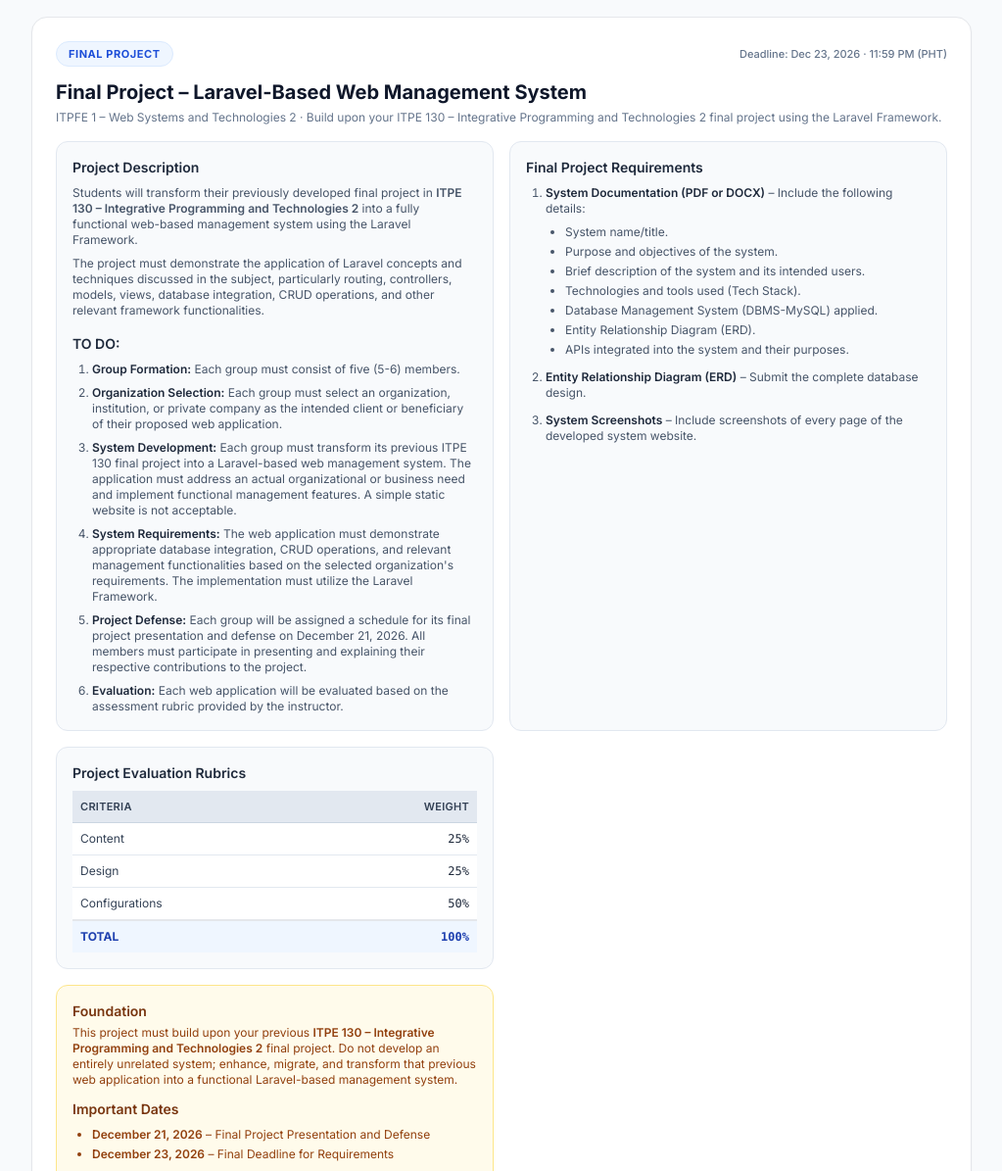
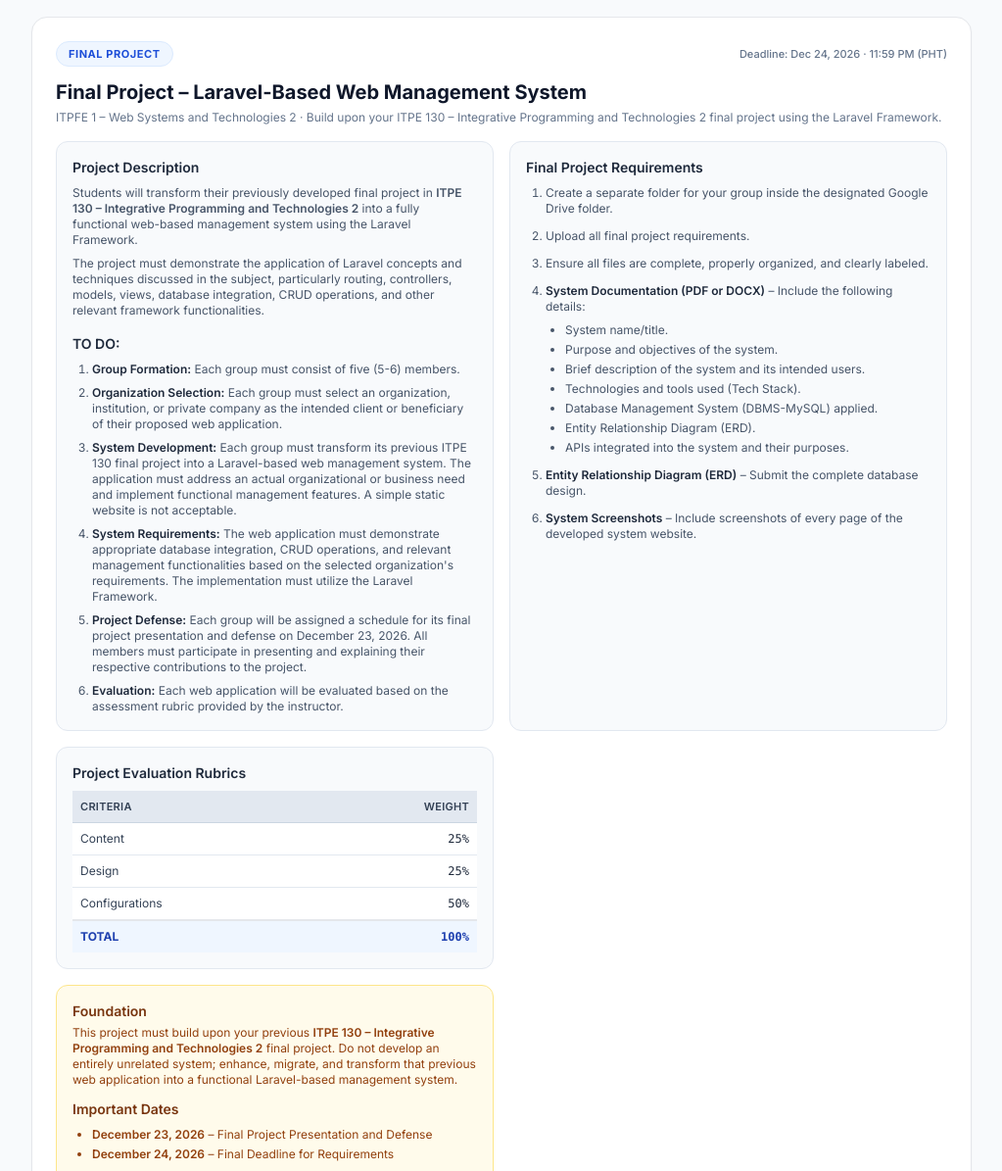
Before and after one commit to richanjo/ITPFE-1-Web-Systems-and-Technologies-2, a plain HTML site: page index.html in a window 1280 px wide. Shown: the part 1552-2747 px from the top of the page at 98% size, without its empty margins (128-1151 px from the left). Drawn offline with nearby package versions, Linux system fonts and the light colour scheme.

Commit message:
Add files via upload

```diff
--- a/index.html
+++ b/index.html
@@ -258,7 +258,7 @@
                 <div>
                     <div class="flex flex-wrap items-center justify-between gap-3">
                         <span class="inline-block bg-brand-50 text-brand-700 text-[11px] font-bold px-3 py-1 rounded-full uppercase tracking-wider border border-brand-100">Final Project</span>
-                        <span class="text-[11px] font-medium text-slate-500">Deadline: Dec 23, 2026 · 11:59 PM (PHT)</span>
+                        <span class="text-[11px] font-medium text-slate-500">Deadline: Dec 24, 2026 · 11:59 PM (PHT)</span>
                     </div>
                     <h3 class="text-xl font-bold text-slate-900 mt-3">Final Project – Laravel-Based Web Management System</h3>
                     <p class="text-xs text-slate-500 mt-1">ITPFE 1 – Web Systems and Technologies 2 · Build upon your ITPE 130 – Integrative Programming and Technologies 2 final project using the Laravel Framework.</p>
@@ -273,13 +273,16 @@
                                 <li><span class="font-semibold text-slate-800">Organization Selection:</span> Each group must select an organization, institution, or private company as the intended client or beneficiary of their proposed web application.</li>
                                 <li><span class="font-semibold text-slate-800">System Development:</span> Each group must transform its previous ITPE 130 final project into a Laravel-based web management system. The application must address an actual organizational or business need and implement functional management features. A simple static website is not acceptable.</li>
                                 <li><span class="font-semibold text-slate-800">System Requirements:</span> The web application must demonstrate appropriate database integration, CRUD operations, and relevant management functionalities based on the selected organization's requirements. The implementation must utilize the Laravel Framework.</li>
-                                <li><span class="font-semibold text-slate-800">Project Defense:</span> Each group will be assigned a schedule for its final project presentation and defense on December 21, 2026. All members must participate in presenting and explaining their respective contributions to the project.</li>
+                                <li><span class="font-semibold text-slate-800">Project Defense:</span> Each group will be assigned a schedule for its final project presentation and defense on December 23, 2026. All members must participate in presenting and explaining their respective contributions to the project.</li>
                                 <li><span class="font-semibold text-slate-800">Evaluation:</span> Each web application will be evaluated based on the assessment rubric provided by the instructor.</li>
                             </ol>
                         </div>
                         <div class="bg-slate-50 border border-slate-200 rounded-xl p-4">
                             <p class="text-sm font-semibold text-slate-800">Final Project Requirements</p>
                             <ol class="list-decimal pl-5 mt-2 space-y-3 text-xs text-slate-600">
+                                <li>Create a separate folder for your group inside the designated Google Drive folder.</li>
+                                <li>Upload all final project requirements.</li>
+                                <li>Ensure all files are complete, properly organized, and clearly labeled.</li>
                                 <li>
                                     <span class="font-semibold text-slate-800">System Documentation (PDF or DOCX)</span> – Include the following details:
                                     <ul class="list-disc pl-5 mt-2 space-y-1 text-slate-600">
@@ -326,8 +329,8 @@
                                 <p class="text-xs text-amber-800 mt-1">This project must build upon your previous <span class="font-semibold">ITPE 130 – Integrative Programming and Technologies 2</span> final project. Do not develop an entirely unrelated system; enhance, migrate, and transform that previous web application into a functional Laravel-based management system.</p>
                                 <p class="text-sm font-semibold text-amber-900 mt-3">Important Dates</p>
                                 <ul class="list-disc pl-5 mt-2 space-y-1 text-xs text-amber-800">
-                                    <li><span class="font-semibold">December 21, 2026</span> – Final Project Presentation and Defense</li>
-                                    <li><span class="font-semibold">December 23, 2026</span> – Final Deadline for Requirements</li>
+                                    <li><span class="font-semibold">December 23, 2026</span> – Final Project Presentation and Defense</li>
+                                    <li><span class="font-semibold">December 24, 2026</span> – Final Deadline for Requirements</li>
                                 </ul>
                                 <p class="text-xs text-amber-800 mt-3"><span class="font-semibold">Reminder:</span> Ensure that your Laravel-based web application is sufficiently developed and ready for demonstration during the project defense. Upload the required screenshots on or before the submission deadline.</p>
                             </div>
@@ -340,7 +343,7 @@
                         <svg class="w-4 h-4" fill="none" stroke="currentColor" viewBox="0 0 24 24"><path stroke-linecap="round" stroke-linejoin="round" stroke-width="2" d="M14 5h5v5m0-5l-7 7m7-5a9 9 0 11-2.64-6.36L19 10"></path></svg>
                     </a>
                     <p id="finalProjectClosedMessage" aria-live="polite" class="hidden w-full text-sm font-semibold text-rose-700 bg-rose-50 border border-rose-200 rounded-xl px-4 py-2.5">Submission Closed – Deadline Has Passed</p>
-                    <p class="text-[11px] text-slate-500">Submissions are accepted until December 23, 2026 at 11:59 PM (Philippine Standard Time). <span id="finalProjectStatus" class="font-semibold text-emerald-700">Submission Open</span></p>
+                    <p class="text-[11px] text-slate-500">Submissions are accepted until December 24, 2026 at 11:59 PM (Philippine Standard Time). <span id="finalProjectStatus" class="font-semibold text-emerald-700">Submission Open</span></p>
                 </div>
             </div>
 
@@ -398,7 +401,7 @@
         }
         const LAB_DEADLINE_MS = getManilaDeadlineMs(2026, 11, 20, 23, 59, 59, 999);
         const QUIZ_DEADLINE_MS = getManilaDeadlineMs(2026, 11, 4, 23, 59, 59, 999);
-        const FINAL_PROJECT_DEADLINE_MS = getManilaDeadlineMs(2026, 11, 23, 23, 59, 59, 999);
+        const FINAL_PROJECT_DEADLINE_MS = getManilaDeadlineMs(2026, 11, 24, 23, 59, 59, 999);
 
         const SUBMISSION_ITEMS = [
             { prefix: "quiz1", deadlineMs: QUIZ_DEADLINE_MS },
```
